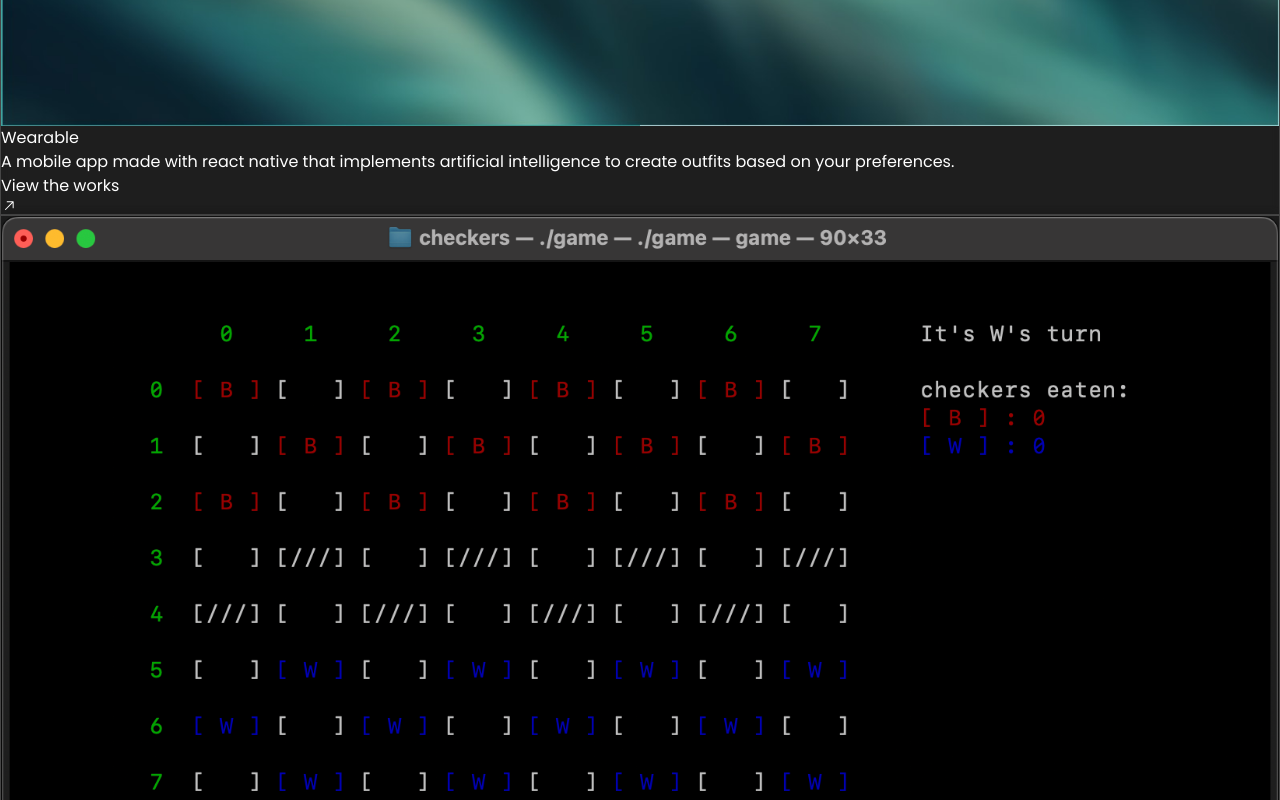
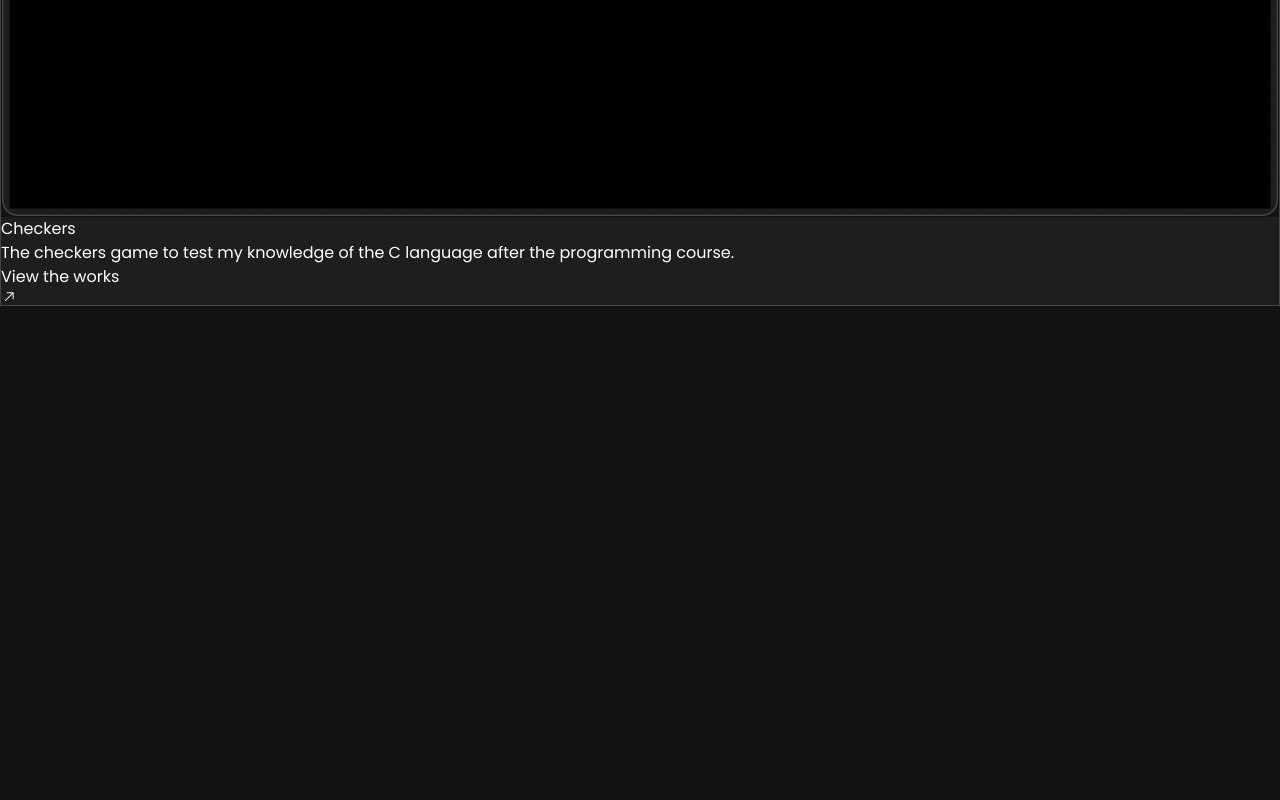
Before and after one commit to acuti03/portfolio-site, a Next.js app: page /works in a window 1280 px wide. Shown: the part 2480-3280 px from the top of the page. After the commit the page ends 2786 px from the top, so only its background shows below. Built offline with nearby package versions, Linux system fonts and the light colour scheme.

Commit message:
Delete wearable

```diff
--- a/app/works/page.tsx
+++ b/app/works/page.tsx
@@ -15,7 +15,7 @@ export default function Work() {
 	const cards:Props[] = [
 		{ title: 'Portfolio Site', description: 'A portfolio site made in react using next js and tailwindcss to collect my projects and show them for possible job offers.', image: portfolio, isNew: true},
 		{ title: 'Queue System', description: 'A university group project for the networking course done with django simulating an mmc queue system.', image: queueSystem },
-		{ title: 'Wearable', description: 'A mobile app made with react native that implements artificial intelligence to create outfits based on your preferences.', image: wearable },
+		//{ title: 'Wearable', description: 'A mobile app made with react native that implements artificial intelligence to create outfits based on your preferences.', image: wearable },
 		{ title: 'Checkers', description: 'The checkers game to test my knowledge of the C language after the programming course.', image: checkers },
 	]
 
```
